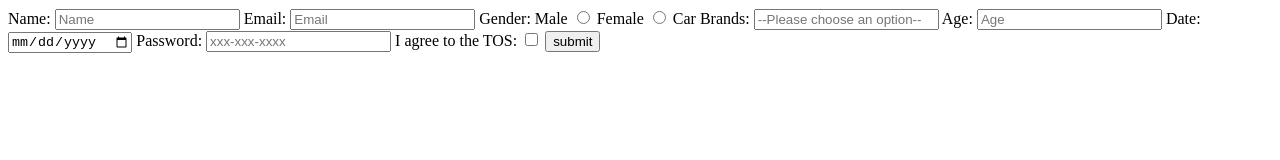
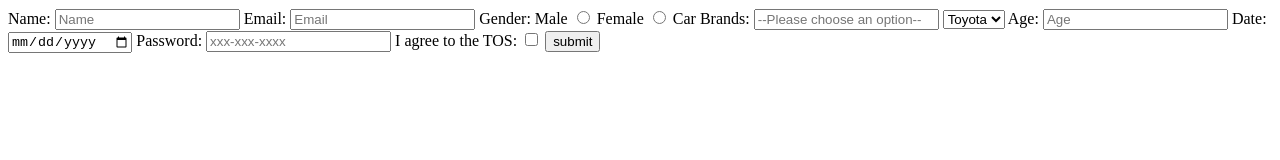
Before and after one commit to acciojob/signup-form-car-Mayank17-stack, a website: page main.html in a window 1280 px wide. Drawn offline with Linux system fonts and the light colour scheme.

Commit message:
created a submission

```diff
--- a/main.html
+++ b/main.html
@@ -27,9 +27,11 @@
 
 		 <label for="cars">Car Brands:</label>
          <input type="select" id="cars" name="cars" placeholder="--Please choose an option--" required>
-             <!-- <select>
-		    <option value="" disabled selected>--Please choose an option--</option>
-		    </select> -->
+              <select>
+                   <option value="Toyota">Toyota</option>
+                 <option value="Honda">Honda</option>
+                  <option value="Ford">Ford</option>
+             </select>
 
          <label for="age">Age:</label>
 		<input type="number" id="age" placeholder="Age" required>
```
